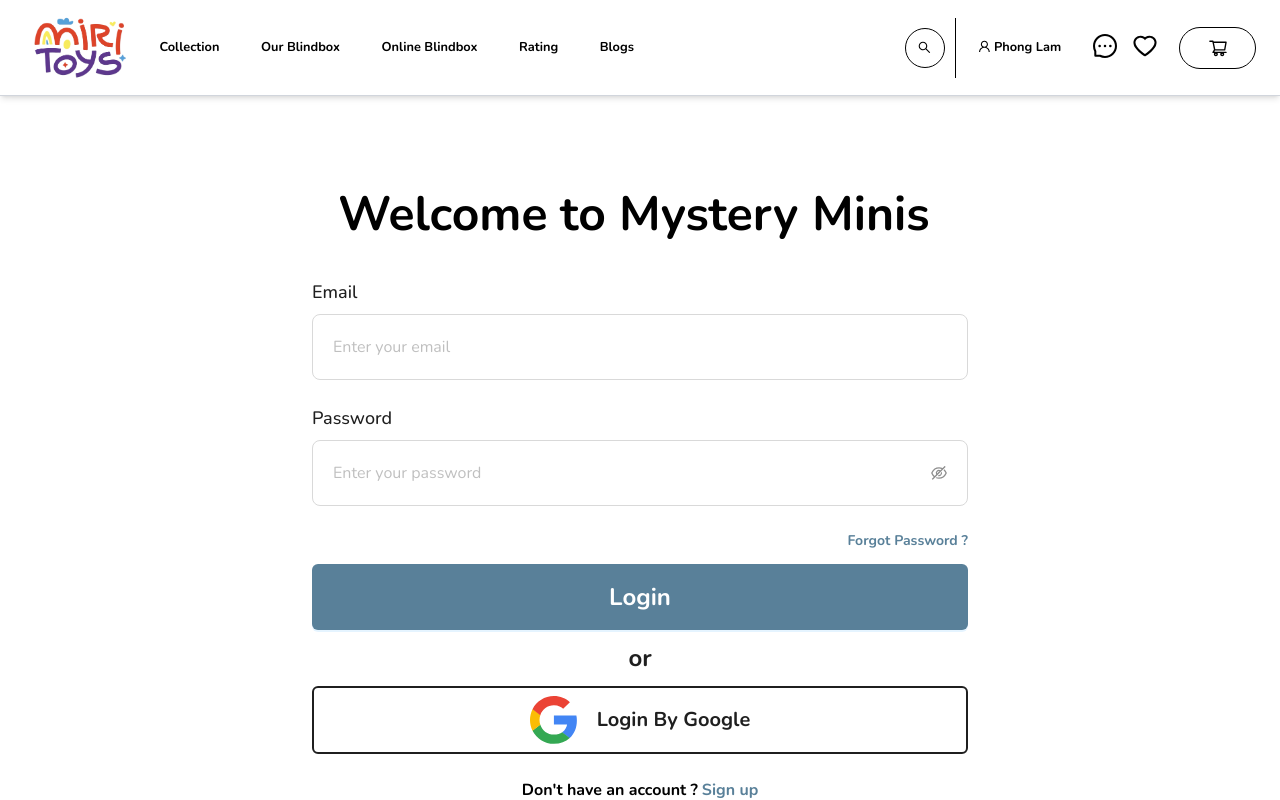
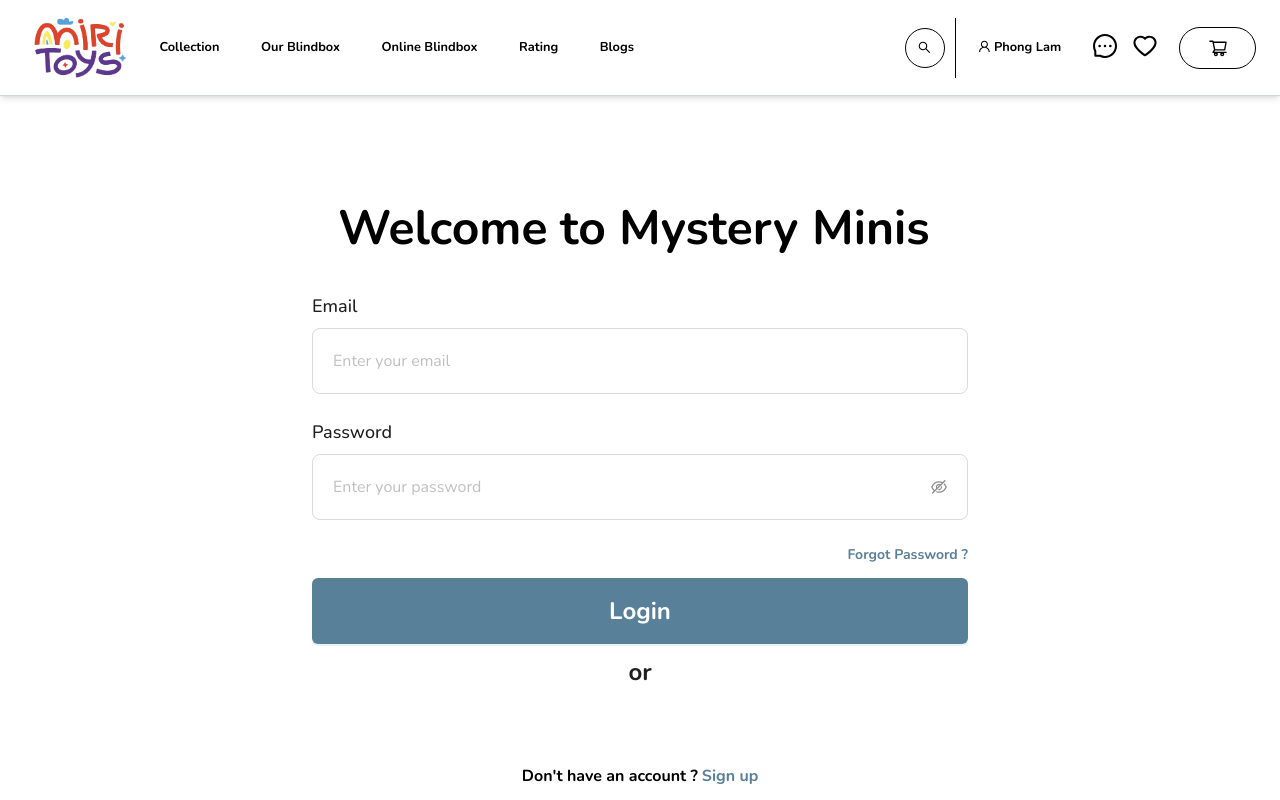
Before and after one commit to phglamm/mysteryminis-fe, a React (Vite) app: page /login in a window 1280 px wide. Shown: the top 800 px of the page. Built offline with nearby package versions, Linux system fonts and the light colour scheme.

Commit message:
Login with google

```diff
--- a/package.json
+++ b/package.json
@@ -11,6 +11,7 @@
   },
   "dependencies": {
     "@ant-design/icons": "^5.6.1",
+    "@react-oauth/google": "^0.12.1",
     "@react-spring/web": "^9.7.5",
     "@reduxjs/toolkit": "^2.5.1",
     "@tailwindcss/vite": "^4.0.6",
--- a/src/pages/UserPages/LoginPage/LoginPage.jsx
+++ b/src/pages/UserPages/LoginPage/LoginPage.jsx
@@ -1,3 +1,143 @@
+// import { motion } from "framer-motion";
+// import { useForm } from "antd/es/form/Form";
+// import { Button, Form, Input } from "antd";
+// import { Link } from "react-router-dom";
+// import "./LoginPage.scss";
+// import { route } from "./../../../routes/index";
+// import BlurText from "../../../components/React_Bits/BlurText/BlurText";
+// export default function LoginPage() {
+//   const [form] = useForm();
+
+//   const handleLogin = (value) => {
+//     console.log(value);
+//   };
+
+//   const handleLoginGG = () => {};
+
+//   return (
+//     <div className="flex items-center justify-center min-h-screen mt-24">
+//       <motion.div
+//         initial={{ opacity: 0, y: -50 }}
+//         animate={{ opacity: 1, y: 0 }}
+//         transition={{ duration: 3 }}
+//         className=" p-8 rounded-2xl w-180"
+//       >
+//         <BlurText
+//           text="Welcome to Mystery Minis "
+//           delay={150}
+//           animateBy="words"
+//           direction="top"
+//           className="text-5xl text-center mb-10 font-bold"
+//         />
+
+//         <Form
+//           form={form}
+//           name="login"
+//           onFinish={handleLogin}
+//           layout="vertical"
+//           requiredMark={false}
+//         >
+//           <Form.Item
+//             label={<span className="text-lg font-medium">Email</span>}
+//             name="email"
+//             rules={[
+//               { required: true, message: "Please input your email!" },
+//               {
+//                 pattern: /^[a-zA-Z0-9._%+-]+@[a-zA-Z0-9.-]+\.[a-zA-Z]{2,4}$/,
+//                 message: "Please enter a valid email address!",
+//               },
+//             ]}
+//           >
+//             <Input
+//               placeholder="Enter your email"
+//               size="large"
+//               className="!p-5"
+//             />
+//           </Form.Item>
+
+//           <Form.Item
+//             label={<span className="text-lg font-medium">Password</span>}
+//             name="password"
+//             rules={[
+//               { required: true, message: "Please input your password!" },
+//               {
+//                 pattern: /^(?=.*[A-Z])(?=.*[a-z]).{8,}$/,
+//                 message:
+//                   "Password must be at least 8 characters long and include at least 1 uppercase and 1 lowercase letter!",
+//               },
+//             ]}
+//           >
+//             <Input.Password
+//               placeholder="Enter your password"
+//               size="large"
+//               className="!p-5"
+//             />
+//           </Form.Item>
+
+//           <div className="flex justify-end items-center">
+//             <Link
+//               className=" !hover:underline font-bold !text-[#598099]"
+//               to={""}
+//             >
+//               Forgot Password ?
+//             </Link>
+//           </div>
+//           <Form.Item className="!mt-3">
+//             <Button
+//               type="primary"
+//               htmlType="submit"
+//               className="w-full !bg-[#598099] !text-[#ffffff] !text-2xl !p-8 !font-bold"
+//               onClick={() => form.submit()}
+//             >
+//               Login
+//             </Button>
+
+//             <p className="text-center text-2xl font-bold mt-3 mb-3">or</p>
+
+//             <div className="google-btn-container ">
+//               <button
+//                 className="google-button flex items-center w-full border-2 border-black-500 justify-center gap-5 text-xl font-bold p-2 rounded-md cursor-pointer"
+//                 onClick={handleLoginGG}
+//               >
+//                 <svg
+//                   xmlns="http://www.w3.org/2000/svg"
+//                   preserveAspectRatio="xMidYMid"
+//                   viewBox="0 0 256 262"
+//                   className="h-12"
+//                 >
+//                   <path
+//                     fill="#4285F4"
+//                     d="M255.878 133.451c0-10.734-.871-18.567-2.756-26.69H130.55v48.448h71.947c-1.45 12.04-9.283 30.172-26.69 42.356l-.244 1.622 38.755 30.023 2.685.268c24.659-22.774 38.875-56.282 38.875-96.027"
+//                   ></path>
+//                   <path
+//                     fill="#34A853"
+//                     d="M130.55 261.1c35.248 0 64.839-11.605 86.453-31.622l-41.196-31.913c-11.024 7.688-25.82 13.055-45.257 13.055-34.523 0-63.824-22.773-74.269-54.25l-1.531.13-40.298 31.187-.527 1.465C35.393 231.798 79.49 261.1 130.55 261.1"
+//                   ></path>
+//                   <path
+//                     fill="#FBBC05"
+//                     d="M56.281 156.37c-2.756-8.123-4.351-16.827-4.351-25.82 0-8.994 1.595-17.697 4.206-25.82l-.073-1.73L15.26 71.312l-1.335.635C5.077 89.644 0 109.517 0 130.55s5.077 40.905 13.925 58.602l42.356-32.782"
+//                   ></path>
+//                   <path
+//                     fill="#EB4335"
+//                     d="M130.55 50.479c24.514 0 41.05 10.589 50.479 19.438l36.844-35.974C195.245 12.91 165.798 0 130.55 0 79.49 0 35.393 29.301 13.925 71.947l42.211 32.783c10.59-31.477 39.891-54.251 74.414-54.251"
+//                   ></path>
+//                 </svg>
+//                 Login By Google
+//               </button>
+//             </div>
+//           </Form.Item>
+//         </Form>
+//         <div className="flex justify-center gap-1 items-center font-bold">
+//           {"Don't"} have an account ?
+//           <Link to={route.register} className="hover:underline text-[#598099]">
+//             <span>Sign up</span>
+//           </Link>
+//         </div>
+//       </motion.div>
+//     </div>
+//   );
+// }
+
 import { motion } from "framer-motion";
 import { useForm } from "antd/es/form/Form";
 import { Button, Form, Input } from "antd";
@@ -5,6 +145,9 @@ import { Link } from "react-router-dom";
 import "./LoginPage.scss";
 import { route } from "./../../../routes/index";
 import BlurText from "../../../components/React_Bits/BlurText/BlurText";
+import { GoogleOAuthProvider, GoogleLogin } from '@react-oauth/google';
+import axios from 'axios';
+
 export default function LoginPage() {
   const [form] = useForm();
 
@@ -12,9 +155,23 @@ export default function LoginPage() {
     console.log(value);
   };
 
-  const handleLoginGG = () => {};
+  const handleLoginSuccess = async (response) => {
+    const token = response.credential;
+    console.log('Google credential:', token);
+    try {
+      const res = await axios.post('https://localhost:7256/api/Account/google-response', { token });
+      console.log('Login successful:', res.data);
+    } catch (error) {
+      console.error('Login failed:', error);
+    }
+  };
+
+  const handleLoginFailure = (error) => {
+    console.error('Login failed:', error);
+  };
 
   return (
+    <GoogleOAuthProvider clientId="652662423552-nrkdvhr09m3qgau9jkmt887eg1u6k4u2.apps.googleusercontent.com">
       <div className="flex items-center justify-center min-h-screen mt-24">
         <motion.div
           initial={{ opacity: 0, y: -50 }}
@@ -94,36 +251,13 @@ export default function LoginPage() {
 
               <p className="text-center text-2xl font-bold mt-3 mb-3">or</p>
 
-            <div className="google-btn-container ">
-              <button
+              <div className="google-btn-container">
+                <GoogleLogin
+                  onSuccess={handleLoginSuccess}
+                  onFailure={handleLoginFailure}
+                  buttonText="Login with Google"
                   className="google-button flex items-center w-full border-2 border-black-500 justify-center gap-5 text-xl font-bold p-2 rounded-md cursor-pointer"
-                onClick={handleLoginGG}
-              >
-                <svg
-                  xmlns="http://www.w3.org/2000/svg"
-                  preserveAspectRatio="xMidYMid"
-                  viewBox="0 0 256 262"
-                  className="h-12"
-                >
-                  <path
-                    fill="#4285F4"
-                    d="M255.878 133.451c0-10.734-.871-18.567-2.756-26.69H130.55v48.448h71.947c-1.45 12.04-9.283 30.172-26.69 42.356l-.244 1.622 38.755 30.023 2.685.268c24.659-22.774 38.875-56.282 38.875-96.027"
-                  ></path>
-                  <path
-                    fill="#34A853"
-                    d="M130.55 261.1c35.248 0 64.839-11.605 86.453-31.622l-41.196-31.913c-11.024 7.688-25.82 13.055-45.257 13.055-34.523 0-63.824-22.773-74.269-54.25l-1.531.13-40.298 31.187-.527 1.465C35.393 231.798 79.49 261.1 130.55 261.1"
-                  ></path>
-                  <path
-                    fill="#FBBC05"
-                    d="M56.281 156.37c-2.756-8.123-4.351-16.827-4.351-25.82 0-8.994 1.595-17.697 4.206-25.82l-.073-1.73L15.26 71.312l-1.335.635C5.077 89.644 0 109.517 0 130.55s5.077 40.905 13.925 58.602l42.356-32.782"
-                  ></path>
-                  <path
-                    fill="#EB4335"
-                    d="M130.55 50.479c24.514 0 41.05 10.589 50.479 19.438l36.844-35.974C195.245 12.91 165.798 0 130.55 0 79.49 0 35.393 29.301 13.925 71.947l42.211 32.783c10.59-31.477 39.891-54.251 74.414-54.251"
-                  ></path>
-                </svg>
-                Login By Google
-              </button>
+                />
               </div>
             </Form.Item>
           </Form>
@@ -135,5 +269,6 @@ export default function LoginPage() {
           </div>
         </motion.div>
       </div>
+    </GoogleOAuthProvider>
   );
 }
```
Also changed, not shown: 1 other file (tests, documents, lock files or other folders). Lines whose indentation alone changed are shown as unchanged.
